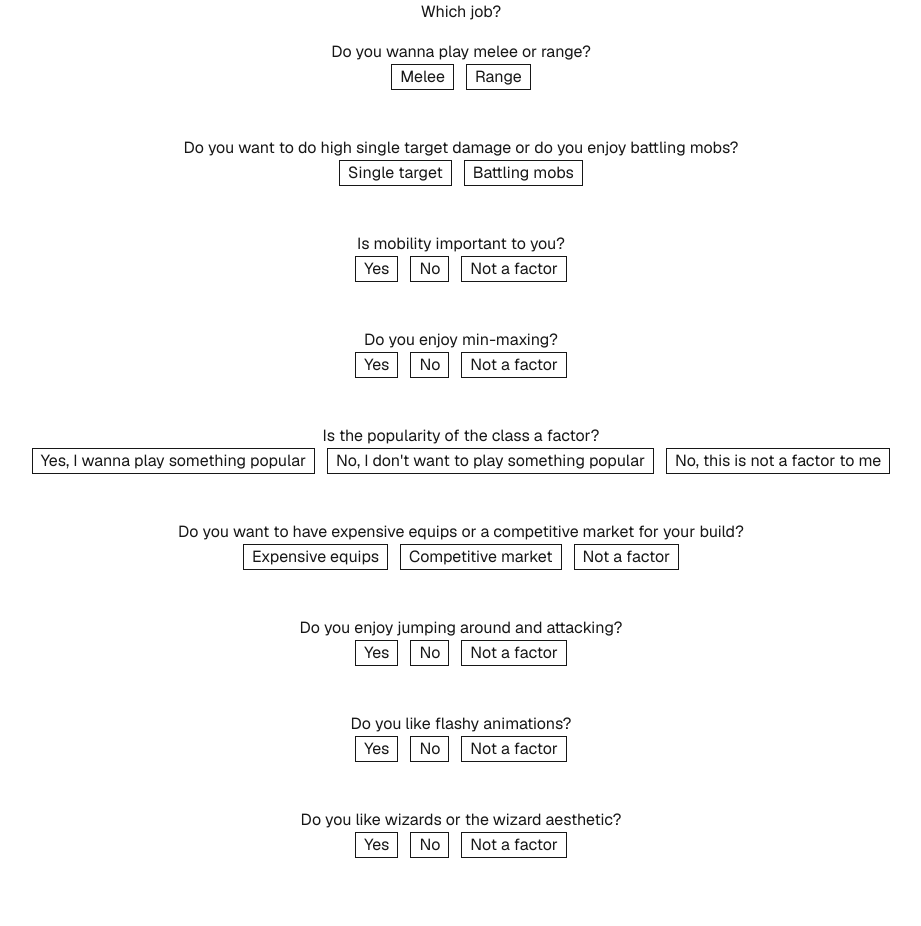
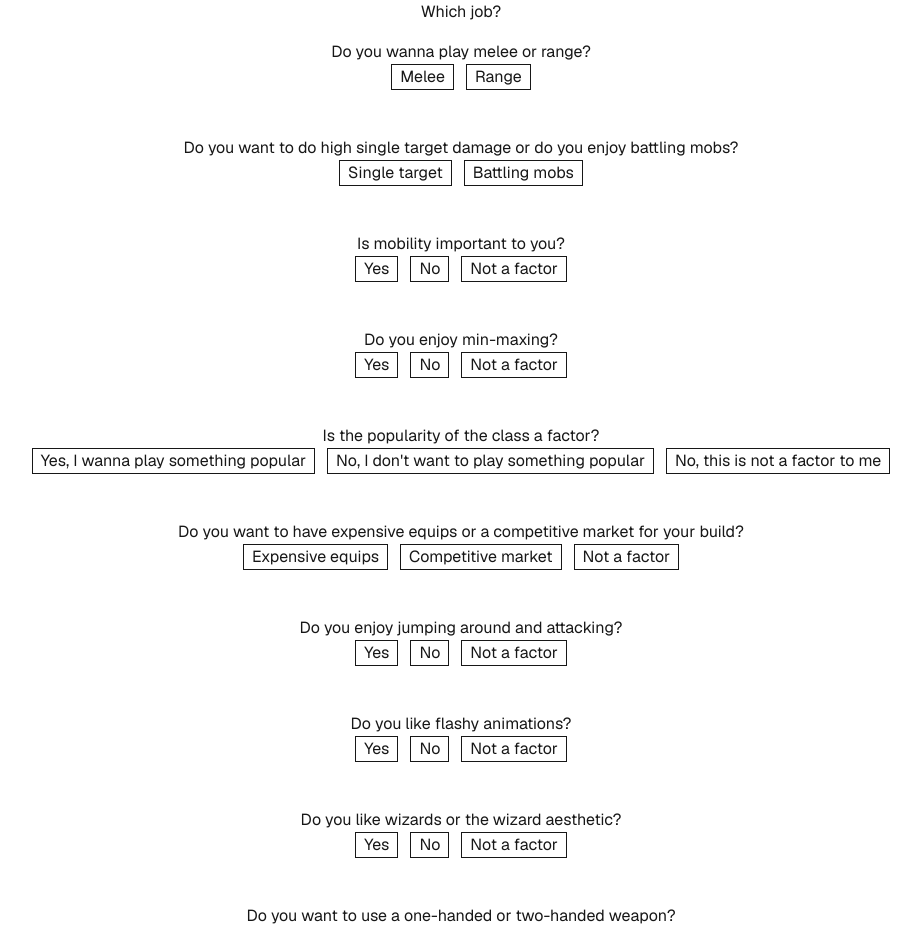
Before and after one commit to jarrensj/msquiz, a Next.js app: page /which-job in a window 1280 px wide. Shown: the top 926 px of the page, without its empty margins (179-1100 px from the left). Built offline with nearby package versions, Linux system fonts and the light colour scheme.

Commit message:
feat: add a which-job question about one or two-handed weapons (#23)

```diff
--- a/app/which-job/job-quiz.tsx
+++ b/app/which-job/job-quiz.tsx
@@ -58,6 +58,11 @@ const questions: Question[] = [
   {
     prompt: "Do you like wizards or the wizard aesthetic?",
     choices: ["Yes", "No", "Not a factor"],
+  },
+  // TODO: Once answer weights land (#16), add unweighted: "Not a factor" here.
+  {
+    prompt: "Do you want to use a one-handed or two-handed weapon?",
+    choices: ["One-handed", "Two-handed", "Not a factor"],
   },
 ];
 
```
